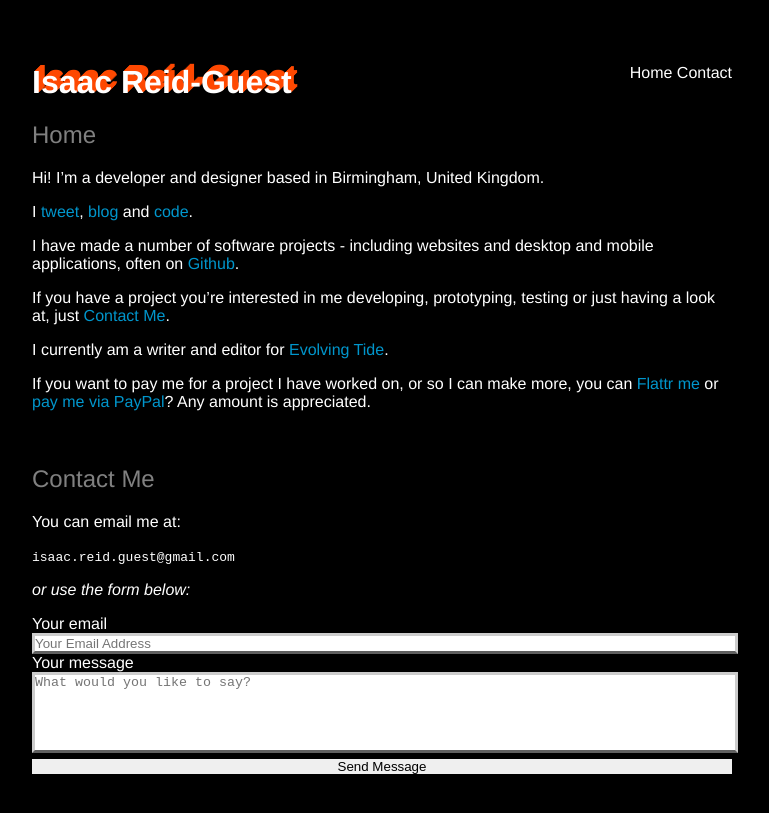
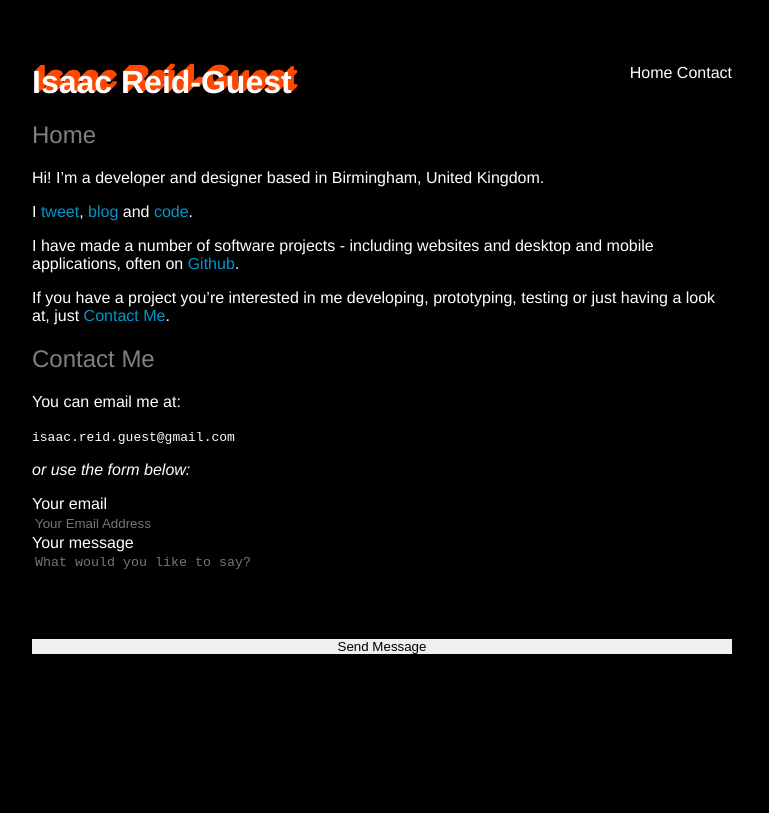
Before and after one commit to ir-g/ir-g.github.io, a Jekyll site: the page index.html, which Jekyll copies as it is, in a window 1280 px wide. Shown: the top 813 px of the page, without its empty margins (258-1027 px from the left). Built offline with Jekyll 4.4.1, drawn with Linux system fonts in a browser that asks for light colours.

Commit message:
Update index.html

```diff
--- a/index.html
+++ b/index.html
@@ -196,12 +196,12 @@ div, iframe, img{
 <p>I <a href="http://twitter.com/isaacreidguest">tweet</a>, <a href="/blog/">blog</a> and <a href="/code/">code</a>.</p>
 <p>I have made a number of software projects - including websites and desktop and mobile applications, often on <a href="https://github.com/ir-g?tab=repositories">Github</a>.</p>
 <p>If you have a project you’re interested in me developing, prototyping, testing or just having a look at, just <a href="/contact/">Contact Me</a>.</p>
-<p>I currently am a writer and editor for <a href="https://medium.com/evolving-tide">Evolving Tide</a>.</p>
+<!--<p>I currently am a writer and editor for <a href="https://medium.com/evolving-tide">Evolving Tide</a>.</p>
 <p>If you want to pay me for a project I have worked on, or so I can make more, you can <a href="https://flattr.com/submit/auto?fid=vo6rze&amp;url=http%3A%2F%2Fir-g.uk">Flattr me</a> or <a href="https://paypal.me/irg">pay me via PayPal</a>? Any amount is appreciated.</p>
-<br>
+<br> -->
 
 
-
+	<a name="contact"></a>
 <h2 id="contact-me">Contact Me</h2>
 
 <p>You can email me at:</p>
@@ -214,10 +214,10 @@ div, iframe, img{
 <form action="https://formspree.io/isaac.reid.guest@gmail.com" method="POST" class="form-stacked form-light">
     <input type="hidden" name="_next" value="https://ir-g.uk/m/email-thanks/">
     <label for="email">Your email</label>
-    <input type="text" name="email" style="width: 100%;resize: none;border: none;padding: 0; border-left: rgba(0, 0, 0, 0.2)  solid; border-right: rgba(0, 0, 0, 0.2)  solid; border-top: rgba(0, 0, 0, 0.2)  solid; border-bottom: rgba(0, 0, 0, 0.62)  solid;" placeholder="Your Email Address">
+    <input type="text" name="email" style="width: 100%;resize: none;border: none;padding: 0; border-left: rgba(0, 0, 0, 0.2)  solid; border-right: rgba(0, 0, 0, 0.2)  solid; border-top: rgba(0, 0, 0, 0.2)  solid; border-bottom: rgba(0, 0, 0, 0.62)  solid; background-color: inherit;color: inherit;" placeholder="Your Email Address">
     <br>
     <label for="content">Your message</label>
-    <textarea type="text" name="content" style="width: 100%;resize: none;border: none;padding: 0; border-left: rgba(0, 0, 0, 0.2)  solid; border-right: rgba(0, 0, 0, 0.2)  solid; border-top: rgba(0, 0, 0, 0.2)  solid; border-bottom: rgba(0, 0, 0, 0.62)  solid;" rows="5" placeholder="What would you like to say?"></textarea>
+    <textarea type="text" name="content" style="width: 100%;resize: none;border: none;padding: 0; border-left: rgba(0, 0, 0, 0.2)  solid; border-right: rgba(0, 0, 0, 0.2)  solid; border-top: rgba(0, 0, 0, 0.2)  solid; border-bottom: rgba(0, 0, 0, 0.62)  solid; background-color: inherit;color: inherit;" rows="5" placeholder="What would you like to say?"></textarea>
     <br>
     <input type="submit" style="width: 100%; resize: none; border: none; padding: 0;" value="Send Message">
   </form>
```
